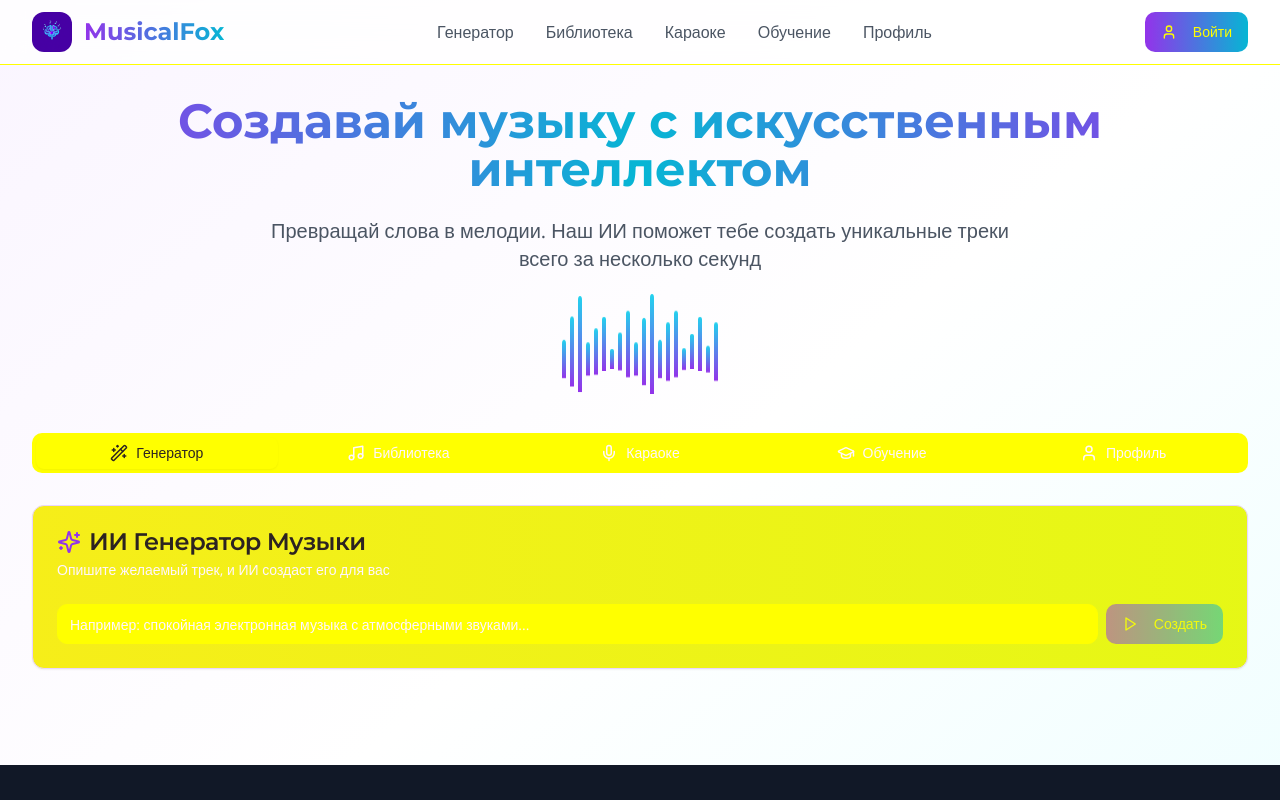
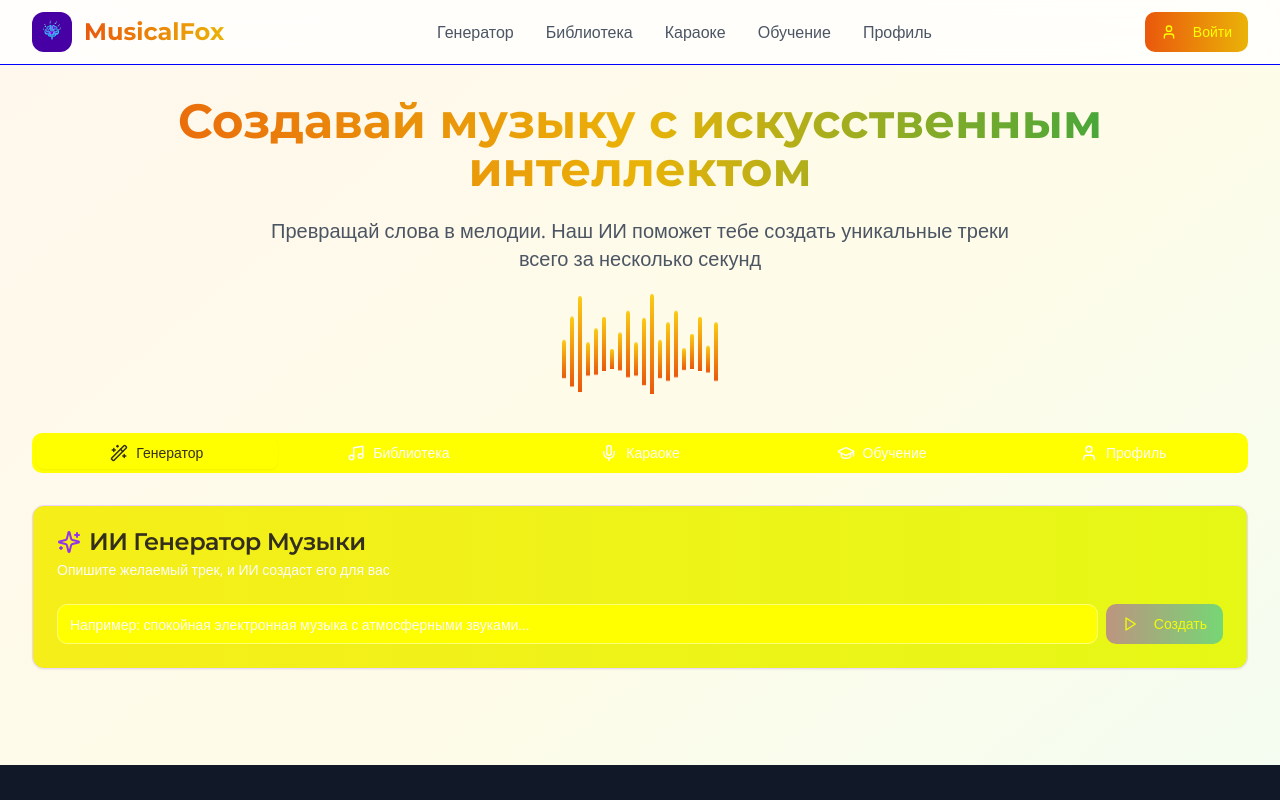
Before and after one commit to pr-poehali-dev/music-creation-ai-project, a React (Vite) app: page / in a window 1280 px wide. Shown: the top 800 px of the page. Built offline with nearby package versions, Linux system fonts and the light colour scheme.

Commit message:
feat: обновить цветовую палитру интерфейса

```diff
--- a/src/components/Header.tsx
+++ b/src/components/Header.tsx
@@ -13,28 +13,28 @@ const Header = () => {
               alt="MusicalFox"
               className="w-10 h-10 rounded-lg object-cover"
             />
-            <h1 className="text-2xl font-bold bg-gradient-to-r from-purple-600 to-cyan-500 bg-clip-text text-transparent">
+            <h1 className="text-2xl font-bold bg-gradient-to-r from-orange-600 to-yellow-500 bg-clip-text text-transparent">
               MusicalFox
             </h1>
           </div>
           <nav className="hidden md:flex space-x-8">
-            <a href="#generator" className="text-gray-600 hover:text-purple-600 font-medium transition-colors">
+            <a href="#generator" className="text-gray-600 hover:text-orange-600 font-medium transition-colors">
               Генератор
             </a>
-            <a href="#library" className="text-gray-600 hover:text-purple-600 font-medium transition-colors">
+            <a href="#library" className="text-gray-600 hover:text-green-600 font-medium transition-colors">
               Библиотека
             </a>
-            <a href="#karaoke" className="text-gray-600 hover:text-purple-600 font-medium transition-colors">
+            <a href="#karaoke" className="text-gray-600 hover:text-yellow-600 font-medium transition-colors">
               Караоке
             </a>
-            <a href="#tutorials" className="text-gray-600 hover:text-purple-600 font-medium transition-colors">
+            <a href="#tutorials" className="text-gray-600 hover:text-orange-600 font-medium transition-colors">
               Обучение
             </a>
             <a href="#profile" className="text-gray-600 hover:text-purple-600 font-medium transition-colors">
               Профиль
             </a>
           </nav>
-          <Button className="bg-gradient-to-r from-purple-600 to-cyan-500 hover:from-purple-700 hover:to-cyan-600">
+          <Button className="bg-gradient-to-r from-orange-600 to-yellow-500 hover:from-orange-700 hover:to-yellow-600">
             <Icon name="User" size={18} className="mr-2" />
             Войти
           </Button>
--- a/src/components/HeroSection.tsx
+++ b/src/components/HeroSection.tsx
@@ -4,7 +4,7 @@ import WaveVisualization from './WaveVisualization';
 const HeroSection = () => {
   return (
     <section className="text-center mb-16">
-      <h2 className="text-5xl font-bold mb-6 bg-gradient-to-r from-purple-600 via-cyan-500 to-purple-600 bg-clip-text text-transparent">
+      <h2 className="text-5xl font-bold mb-6 bg-gradient-to-r from-orange-600 via-yellow-500 to-green-600 bg-clip-text text-transparent">
         Создавай музыку с искусственным интеллектом
       </h2>
       <p className="text-xl text-gray-600 mb-8 max-w-3xl mx-auto">
--- a/src/components/WaveVisualization.tsx
+++ b/src/components/WaveVisualization.tsx
@@ -5,7 +5,7 @@ const WaveVisualization = () => (
     {[...Array(20)].map((_, i) => (
       <div
         key={i}
-        className={`bg-gradient-to-t from-purple-600 to-cyan-400 rounded-t-sm animate-wave`}
+        className={`bg-gradient-to-t from-orange-600 to-yellow-400 rounded-t-sm animate-wave`}
         style={{
           width: '4px',
           height: `${20 + (i % 3) * 15}px`,
--- a/src/index.css
+++ b/src/index.css
@@ -6,33 +6,33 @@
 
 @layer base {
   :root {
-    --background: 255 255 255;
-    --foreground: 15 15 15;
+    --background: 254 251 245;
+    --foreground: 45 28 16;
 
     --card: 255 255 255;
-    --card-foreground: 15 15 15;
+    --card-foreground: 45 28 16;
 
     --popover: 255 255 255;
-    --popover-foreground: 15 15 15;
+    --popover-foreground: 45 28 16;
 
-    --primary: 147 51 234;
+    --primary: 234 88 12;
     --primary-foreground: 255 255 255;
 
-    --secondary: 6 182 212;
+    --secondary: 34 197 94;
     --secondary-foreground: 255 255 255;
 
-    --muted: 243 244 246;
-    --muted-foreground: 107 114 128;
+    --muted: 254 249 231;
+    --muted-foreground: 120 113 108;
 
-    --accent: 147 51 234;
-    --accent-foreground: 255 255 255;
+    --accent: 245 158 11;
+    --accent-foreground: 45 28 16;
 
     --destructive: 239 68 68;
     --destructive-foreground: 255 255 255;
 
-    --border: 229 231 235;
-    --input: 229 231 235;
-    --ring: 147 51 234;
+    --border: 251 191 36;
+    --input: 254 240 138;
+    --ring: 234 88 12;
 
     --radius: 0.75rem;
 
--- a/src/pages/Index.tsx
+++ b/src/pages/Index.tsx
@@ -95,7 +95,7 @@ const Index = () => {
   ];
 
   return (
-    <div className="min-h-screen bg-gradient-to-br from-purple-50 via-white to-cyan-50">
+    <div className="min-h-screen bg-gradient-to-br from-orange-50 via-yellow-50 to-green-50">
       <Header />
 
       <div className="max-w-7xl mx-auto px-4 sm:px-6 lg:px-8 py-8">
```
